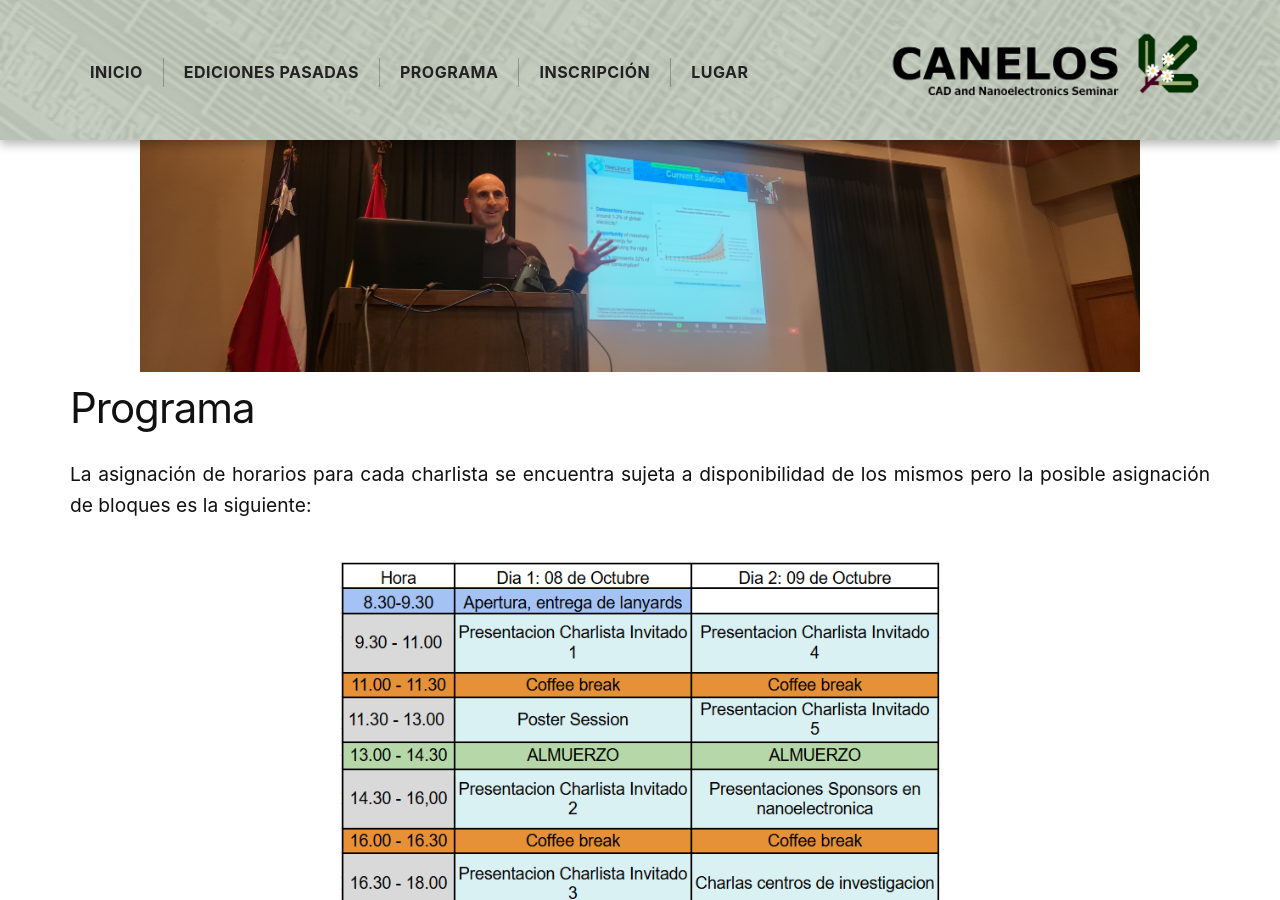
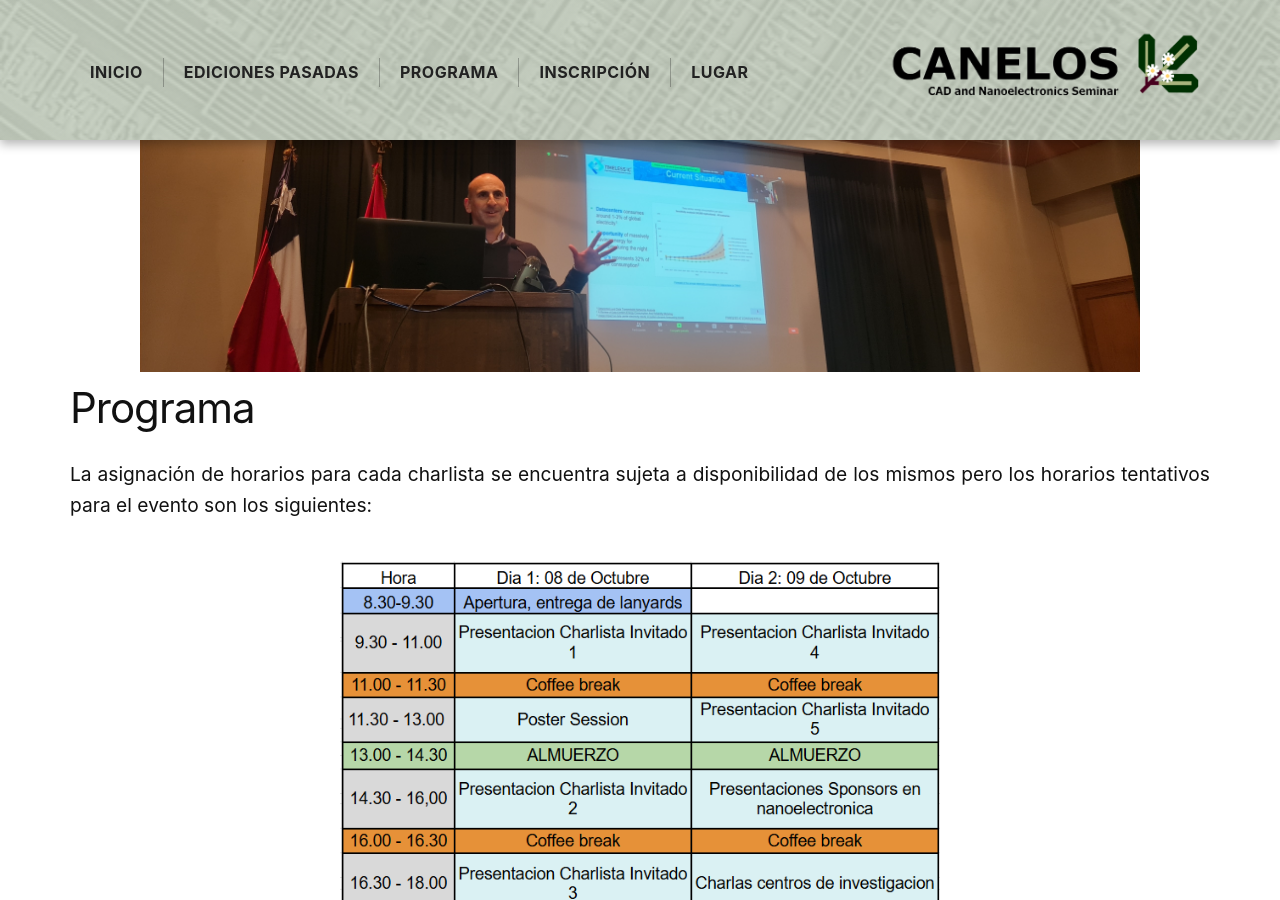
Before and after one commit to ChipUSM/CANELOS, a Jekyll site: the page built from program.md, in a window 1280 px wide and 900 px high. Built offline with Jekyll 4.4.1, drawn with Linux system fonts in a browser that asks for light colours.

Commit message:
modificacion textos programa

```diff
--- a/program.md
+++ b/program.md
@@ -21,7 +21,7 @@ img_link: ../assets/img/charla.jpg
 <div class="reveal">
 
 	<h3 align="justify" style="font-size: 1.2em; line-height: 1.6; max-width: 1200px; margin: 0;">
-			La asignación de horarios para cada charlista se encuentra sujeta a disponibilidad de los mismos pero la posible asignación de bloques es la siguiente:
+			La asignación de horarios para cada charlista se encuentra sujeta a disponibilidad de los mismos pero los horarios tentativos para el evento son los siguientes:
 	</h3>
 
 	<p align="center" style="margin-top: 40px;"> <img src="..\assets\img\material26\iterinario_preventivo.png" alt="Descripción de la imagen" width="600" style="max-width: 100%"/>
```
